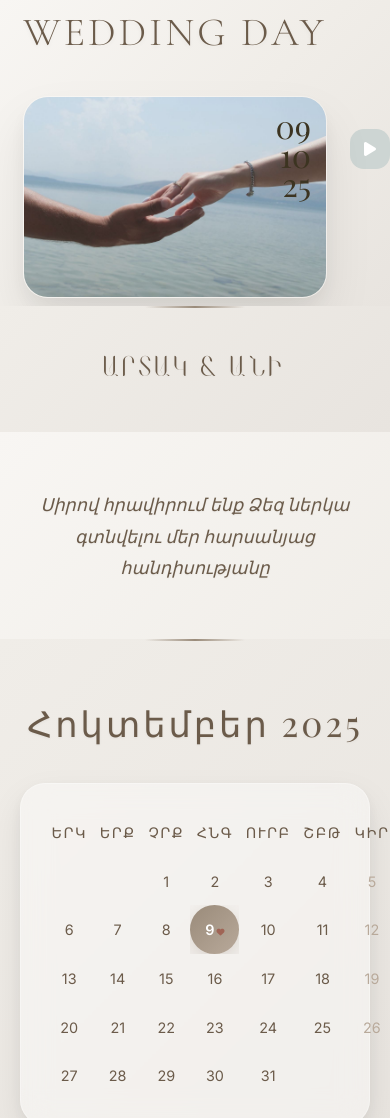
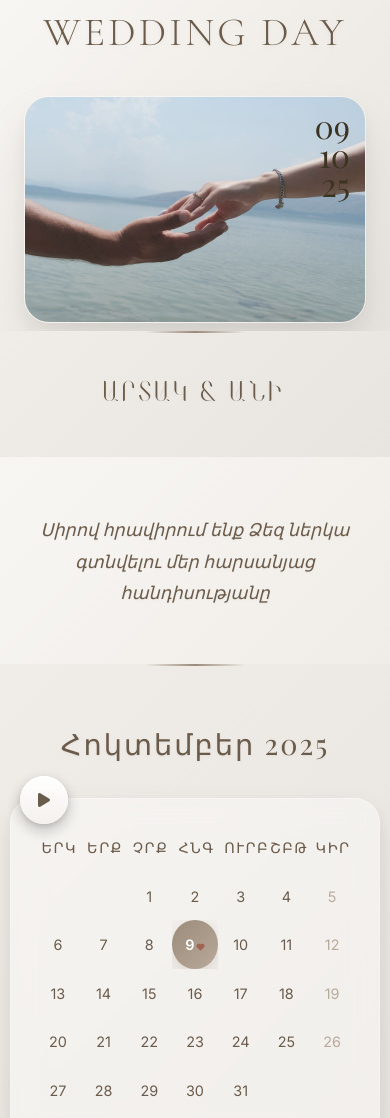
Before and after one commit to aaniart17-star/Wedding_A-A, a plain HTML site: page invitation.html in a window 390 px wide. Shown: the top 1118 px of the page. Drawn offline with nearby package versions, Linux system fonts and the light colour scheme.

Commit message:
Add files via upload

```diff
--- a/style.css
+++ b/style.css
@@ -256,12 +256,16 @@ body {
   background: linear-gradient(90deg, transparent, #9a8b7a, transparent);
 }
 
+/* Calendar Container */
 .calendar-container {
-  max-width: 500px;
+  max-width: 100%;      /* Մոբայլի համար բաց թողնել fixed width */
+  width: 100%;
   margin: 0 auto;
-  padding: 0 20px;
+  padding: 0 10px;      /* Փոքր padding փոքր էկրանների համար */
+  box-sizing: border-box; /* padding ներառվում է width-ում */
 }
 
+/* Calendar Title */
 .calendar-title {
   font-family: 'Playfair Display', serif;
   font-size: 2.2rem;
@@ -273,6 +277,7 @@ body {
   text-shadow: 0 1px 3px rgba(0, 0, 0, 0.05);
 }
 
+/* Calendar Wrapper */
 .calendar-wrapper {
   background: rgba(255, 255, 255, 0.4);
   border-radius: 25px;
@@ -280,13 +285,21 @@ body {
   backdrop-filter: blur(15px);
   box-shadow: 0 15px 35px rgba(0, 0, 0, 0.08), 0 5px 15px rgba(0, 0, 0, 0.05);
   border: 1px solid rgba(255, 255, 255, 0.3);
+  max-width: 500px;      /* Համակարգչի համար սահմանված լայնություն */
+  width: 100%;           /* Մոբայլի համար ազատ տարածություն */
+  margin: 0 auto;        /* Կենտրոնացնել համակարգչի վրա */
+  overflow-x: auto;      /* Մոբայլի համար horizontal scroll */
+  box-sizing: border-box;
 }
 
+/* Calendar Table */
 .calendar-table {
   width: 100%;
+  table-layout: fixed; /* Սյուները հավասարապես կբաշխվեն */
   border-collapse: collapse;
 }
 
+/* Table Head */
 .calendar-table th {
   font-family: 'Inter', sans-serif;
   font-size: 0.9rem;
@@ -297,6 +310,7 @@ body {
   letter-spacing: 1.5px;
 }
 
+/* Table Cells */
 .calendar-table td {
   padding: 1rem;
   text-align: center;
@@ -327,6 +341,24 @@ body {
 
 .calendar-table td.other-month {
   color: #d4c8b8;
+}
+
+/* Responsive adjustments for small screens */
+@media (max-width: 480px) {
+  .calendar-table th,
+  .calendar-table td {
+    font-size: 0.7rem;      /* Փոքր տառեր */
+    padding: 0.5rem 0.2rem; /* Փոքր padding */
+  }
+
+  .calendar-wrapper {
+    padding: 1rem;          /* Փոքրացնել wrapper padding */
+  }
+
+  .calendar-title {
+    font-size: 1.8rem;      /* Փոքրացնել վերնագիրը */
+    letter-spacing: 2px;
+  }
 }
 
 /* Events Section */
@@ -1192,34 +1224,91 @@ html {
 }
 
 
+/* Music control wrapper fixed position with safe-area support */
+.music-button {
+  position: fixed;
+  bottom: calc(env(safe-area-inset-bottom) + 20px);
+  left: calc(env(safe-area-inset-left) + 20px);
+  z-index: 1000;
+  width: 48px;
+  height: 48px;
+  display: inline-flex;
+  align-items: center;
+  justify-content: center;
+  border: none;
+  border-radius: 9999px;
+  background: linear-gradient(180deg, #ffffff 0%, #f4f1ed 100%);
+  color: #6b5b4a;
+  box-shadow: 0 6px 16px rgba(0, 0, 0, 0.12), 0 2px 6px rgba(0, 0, 0, 0.06);
+  cursor: pointer;
+  transition: transform 200ms ease, box-shadow 200ms ease, background-color 200ms ease;
+  backdrop-filter: saturate(120%) blur(2px);
+  touch-action: manipulation;
+}
 
-.audio-player{
-  background-color: #cdd5d3;
+/* Standalone music button (if used as <button id="music-button">) */
+#music-button {
+  position: fixed;
+  bottom: calc(env(safe-area-inset-bottom) + 20px);
+  left: calc(env(safe-area-inset-left) + 20px);
+  z-index: 1000;
+  width: 48px;
+  height: 48px;
+  display: inline-flex;
+  align-items: center;
+  justify-content: center;
+  border: none;
+  border-radius: 9999px;
+  background: linear-gradient(180deg, #ffffff 0%, #f4f1ed 100%);
+  color: #6b5b4a;
+  box-shadow: 0 6px 16px rgba(0, 0, 0, 0.12), 0 2px 6px rgba(0, 0, 0, 0.06);
+  cursor: pointer;
+  transition: transform 200ms ease, box-shadow 200ms ease, background-color 200ms ease;
+  backdrop-filter: saturate(120%) blur(2px);
+  touch-action: manipulation;
 }
-        audio {
-            width: 100%;
-            height: 50px;
-            outline: none;
-        }
 
-        .play-button {
-            background-color: #cdd5d3;
-            color: white;
-            border: none;
-            border-radius: 35%;
-            padding: 7px 7px;
-            cursor: pointer;
-            font-size: 16px;
-            transition: all 0.3s ease;
-            display: flex;
-            align-items: center;
-            justify-content: center;
-            min-width: 40px;
-            min-height: 40px;
-            flex-shrink: 0;
-        }
+/* Elegant circular button style for both implementations */
+.play-button,
+#music-button,
+.music-button {
+  width: 48px;
+  height: 48px;
+  display: inline-flex;
+  align-items: center;
+  justify-content: center;
+  border: none;
+  border-radius: 9999px;
+  background: linear-gradient(180deg, #ffffff 0%, #f4f1ed 100%);
+  color: #6b5b4a;
+  box-shadow: 0 6px 16px rgba(0, 0, 0, 0.12), 0 2px 6px rgba(0, 0, 0, 0.06);
+  cursor: pointer;
+  transition: transform 200ms ease, box-shadow 200ms ease, background-color 200ms ease;
+  backdrop-filter: saturate(120%) blur(2px);
+}
 
-        .play-button:hover {
-            background-color: #b8c5c3;
-            transform: scale(1.1);
-        }
+.play-button i { font-size: 16px; }
+
+.play-button:hover,
+#music-button:hover,
+.music-button:hover {
+  transform: translateY(-2px);
+  box-shadow: 0 10px 22px rgba(0, 0, 0, 0.16), 0 4px 10px rgba(0, 0, 0, 0.08);
+  background: linear-gradient(180deg, #ffffff 0%, #efeae4 100%);
+}
+
+.play-button:active,
+#music-button:active,
+.music-button:active {
+  transform: translateY(0);
+  box-shadow: 0 4px 10px rgba(0, 0, 0, 0.12), 0 1px 4px rgba(0, 0, 0, 0.08);
+}
+
+@media (pointer: coarse) {
+  .music-button,
+  #music-button,
+  .play-button {
+    width: 56px;
+    height: 56px;
+  }
+}
```
